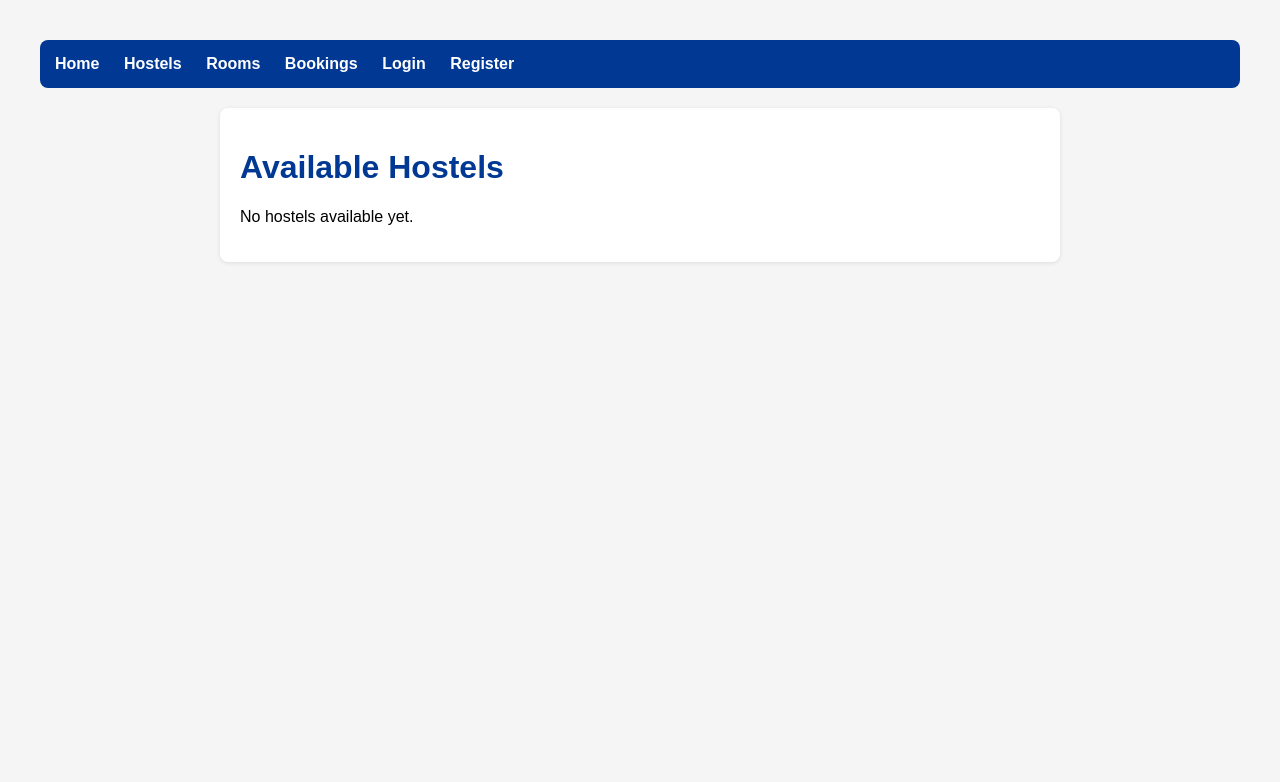
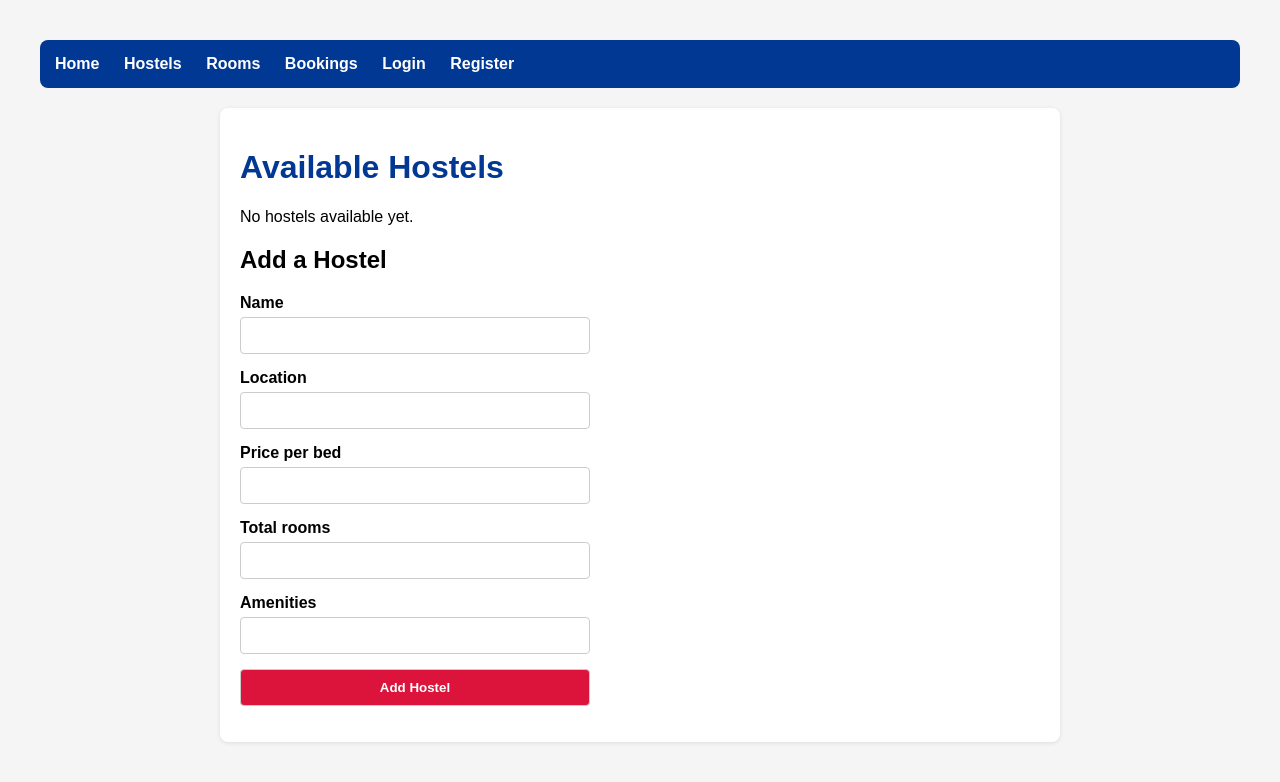
Before and after one commit to Sulavnepal12/Hostel-booking, a Flask app: page /hostels-page in a window 1280 px wide. Shown: the top 782 px of the page. Run offline with Flask 3, Linux system fonts and the light colour scheme; data that the repository does not hold is empty.

Commit message:
feat: add hostel create, edit, and delete functionality to hostels page

```diff
--- a/app/templates/hostels.html
+++ b/app/templates/hostels.html
@@ -3,7 +3,24 @@
 <h1>Available Hostels</h1>
 <div id="hostelList">Loading hostels...</div>
 
+<h2>Add a Hostel</h2>
+<form id="addHostelForm">
+    <label>Name</label>
+    <input type="text" id="add_name" required>
+    <label>Location</label>
+    <input type="text" id="add_location" required>
+    <label>Price per bed</label>
+    <input type="number" id="add_price">
+    <label>Total rooms</label>
+    <input type="number" id="add_total_rooms">
+    <label>Amenities</label>
+    <input type="text" id="add_amenities">
+    <button type="submit">Add Hostel</button>
+</form>
+<p id="addMessage"></p>
+
 <script>
+function loadHostels() {
     fetch("/hostels")
         .then(response => response.json())
         .then(data => {
@@ -22,6 +39,8 @@ fetch("/hostels")
                     <p><strong>Price per bed:</strong> Rs. ${hostel.price_per_bed ?? "N/A"}</p>
                     <p><strong>Total rooms:</strong> ${hostel.total_rooms}</p>
                     <p><strong>Amenities:</strong> ${hostel.amenities ?? "Not listed"}</p>
+                    <button onclick="editHostel(${hostel.id}, '${hostel.name}', '${hostel.location}', ${hostel.price_per_bed ?? 0}, ${hostel.total_rooms ?? 0}, '${hostel.amenities ?? ""}')">Edit</button>
+                    <button onclick="deleteHostel(${hostel.id})">Delete</button>
                 `;
                 container.appendChild(card);
             });
@@ -30,5 +49,83 @@ fetch("/hostels")
             document.getElementById("hostelList").innerHTML = "<p>Failed to load hostels.</p>";
             console.error(err);
         });
+}
+
+loadHostels();
+
+document.getElementById("addHostelForm").addEventListener("submit", function(e) {
+    e.preventDefault();
+    const payload = {
+        name: document.getElementById("add_name").value,
+        location: document.getElementById("add_location").value,
+        price_per_bed: parseFloat(document.getElementById("add_price").value) || null,
+        total_rooms: parseInt(document.getElementById("add_total_rooms").value) || 0,
+        amenities: document.getElementById("add_amenities").value
+    };
+
+    fetch("/hostels", {
+        method: "POST",
+        headers: { "Content-Type": "application/json" },
+        body: JSON.stringify(payload),
+        credentials: "same-origin"
+    })
+    .then(response => response.json())
+    .then(data => {
+        const msg = document.getElementById("addMessage");
+        if (data.message) {
+            msg.className = "success";
+            msg.textContent = data.message;
+            document.getElementById("addHostelForm").reset();
+            loadHostels();
+        } else {
+            msg.className = "error";
+            msg.textContent = data.error;
+        }
+    });
+});
+
+function editHostel(id, name, location, price, totalRooms, amenities) {
+    const newName = prompt("Name:", name);
+    if (newName === null) return;
+    const newLocation = prompt("Location:", location);
+    if (newLocation === null) return;
+    const newPrice = prompt("Price per bed:", price);
+    if (newPrice === null) return;
+    const newTotalRooms = prompt("Total rooms:", totalRooms);
+    if (newTotalRooms === null) return;
+    const newAmenities = prompt("Amenities:", amenities);
+    if (newAmenities === null) return;
+
+    fetch(`/hostels/${id}`, {
+        method: "PUT",
+        headers: { "Content-Type": "application/json" },
+        body: JSON.stringify({
+            name: newName,
+            location: newLocation,
+            price_per_bed: parseFloat(newPrice) || null,
+            total_rooms: parseInt(newTotalRooms) || 0,
+            amenities: newAmenities
+        }),
+        credentials: "same-origin"
+    })
+    .then(response => response.json())
+    .then(data => {
+        alert(data.message || data.error);
+        loadHostels();
+    });
+}
+
+function deleteHostel(id) {
+    if (!confirm("Are you sure you want to delete this hostel?")) return;
+    fetch(`/hostels/${id}`, {
+        method: "DELETE",
+        credentials: "same-origin"
+    })
+    .then(response => response.json())
+    .then(data => {
+        alert(data.message || data.error);
+        loadHostels();
+    });
+}
 </script>
 {% endblock %}
```
Lines whose indentation alone changed are shown as unchanged.
